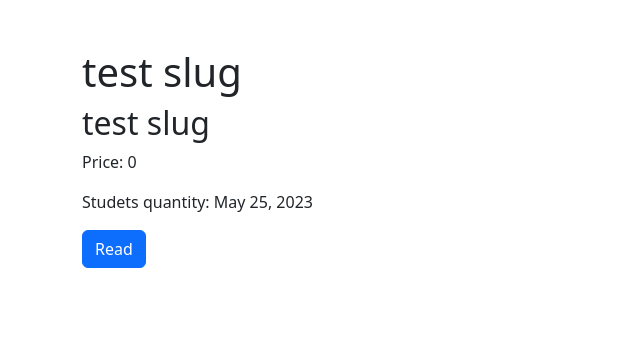
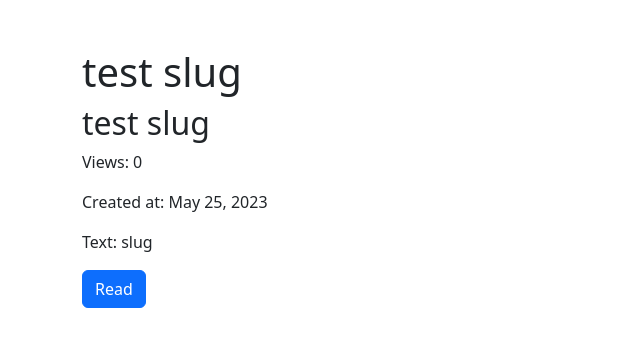
Before and after one commit to Calculated1528/Courses, a Django app: a page that uses templates/base.html in a window 1280 px wide. Shown: the part 56-403 px from the top of the page, without its empty margins (0-640 px from the left). Run offline with Django 4.2, Linux system fonts and the light colour scheme; data comes from the database, SQL or seed files in the repository; parts of the project's set-up code (start-up, migrations or seed data) failed here and were passed over.

Commit message:
заменил надписи в темплейтах вернул название приложения

```diff
--- a/blog/urls.py
+++ b/blog/urls.py
@@ -1,7 +1,7 @@
 from django.urls import path
 from . import views
 
-#app_name = 'blog'
+app_name = 'blog'
 urlpatterns = [
     path('', views.index, name='index'),
     path('posts/<slug:slug>/', views.single_post, name='single_post'),
--- a/templates/base.html
+++ b/templates/base.html
@@ -11,7 +11,7 @@
 <body>
     <nav class="navbar navbar-dark bg-dark">
         <div class="container">
-            <a href={% url "index" %} class="navbar-brand">Blogs</a>
+            <a href={% url "blog:index" %} class="navbar-brand">Blogs</a>
             <span class='navbar-text'>
                 {% if user.is_authenticated %}
                 {% load static %}
--- a/templates/blog/home.html
+++ b/templates/blog/home.html
@@ -16,7 +16,7 @@
     <tbody>
         {% for post in Posts %}
         <tr>
-            <td><a href={% url 'single_post' post.slug%}>{{ post.title }}</a></td>
+            <td><a href={% url 'blog:single_post' post.slug%}>{{ post.title }}</a></td>
             <td>{{post.user}}</td>
             <td>{{post.views_count}}</td>
             <td>{{post.comments_count}}</td>
--- a/templates/blog/single_post.html
+++ b/templates/blog/single_post.html
@@ -5,7 +5,8 @@
 {% block content %}
 <h1 class="mt-5">{{current_post.title}}</h1>
 <h2>{{current_post.title}}</h2>
-<p>Price: {{current_post.views_count}}</p>
-<p>Studets quantity: {{current_post.created_at}}</p>
+<p>Views: {{current_post.views_count}}</p>
+<p>Created at: {{current_post.created_at}}</p>
+<p>Text: {{current_post.text}}</p>
 <button class="btn btn-primary">Read</button>
 {% endblock %}
```
